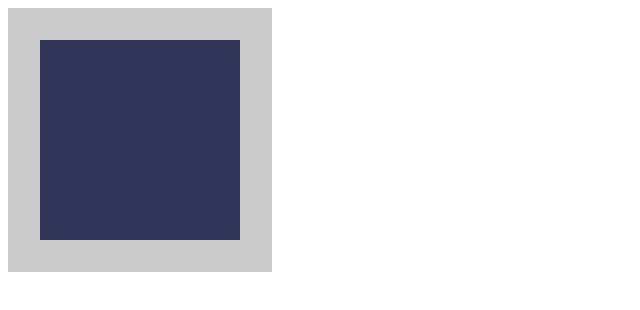
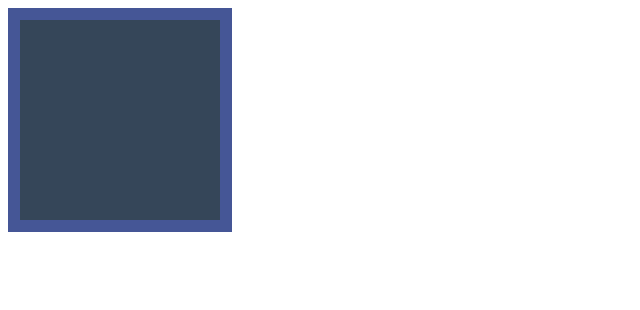
Before and after one commit to evont/diff-update, a website built with webpack: page demo/index.html in a window 1280 px wide. Shown: the whole page, without its empty margins (0-640 px from the left). Built offline with nearby package versions, Linux system fonts and the light colour scheme.

Commit message:
[fix] - fix hash bugs

```diff
--- a/demo/src/index.js
+++ b/demo/src/index.js
@@ -1,2 +1,2 @@
-document.getElementById('box').style.backgroundColor = '#323659';
-document.getElementById('box').style.border = '32px solid #ccc';
+document.getElementById('box').style.backgroundColor = '#354659';
+document.getElementById('box').style.border = '12px solid #455696';
--- a/demo/src/out.js
+++ b/demo/src/out.js
@@ -1,2 +1,3 @@
 const a = require('./main');
 a.getC();
+console.log(a.getB(243))
```
Also changed, not shown: demo/src/main.js (+4 -4 lines), demo/dist/b.html, demo/dist/diff.json, demo/dist/fileCache.json, demo/dist/index.html, demo/dist/index.js, demo/dist/main.js, demo/dist/out.js.
